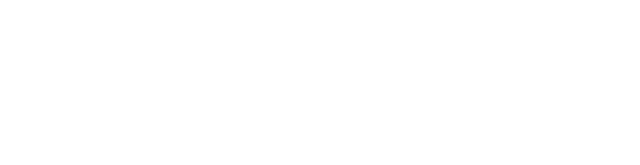
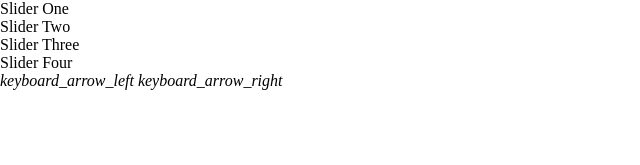
Before and after one commit to cloudaziz/image-slider-js, a plain HTML site: page index.html in a window 1280 px wide. Shown: the whole page, without its empty margins (0-640 px from the left). Drawn offline with Linux system fonts and the light colour scheme.

Commit message:
adding html code of slider in the index.html

```diff
--- a/index.html
+++ b/index.html
@@ -11,6 +11,31 @@
 
 <body>
 
+    <div class="container">
+        <div class="slider-wrapper">
+            <ul class="slider">
+                <li>Slider One</li>
+                <li>Slider Two</li>
+                <li>Slider Three</li>
+                <li>Slider Four</li>
+            </ul>
+            <div class="slider-control">
+                <span class="arrow left"><i class="material-icons">
+                        keyboard_arrow_left
+                    </i></span>
+                <span class="arrow right"><i class="material-icons">
+                        keyboard_arrow_right
+                    </i></span>
+                <ul>
+                    <li class="active"></li>
+                    <li></li>
+                    <li></li>
+                    <li></li>
+                </ul>
+            </div>
+        </div>
+    </div>
+
 </body>
 
 </html>
```
